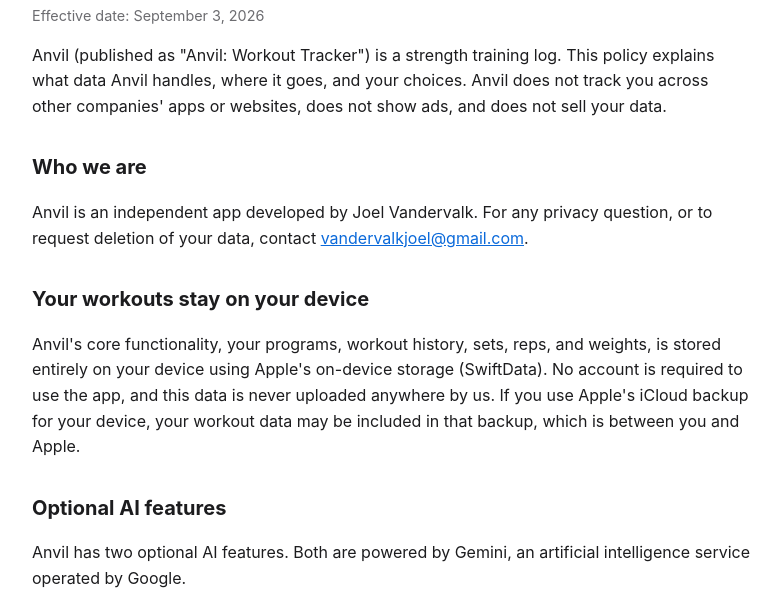
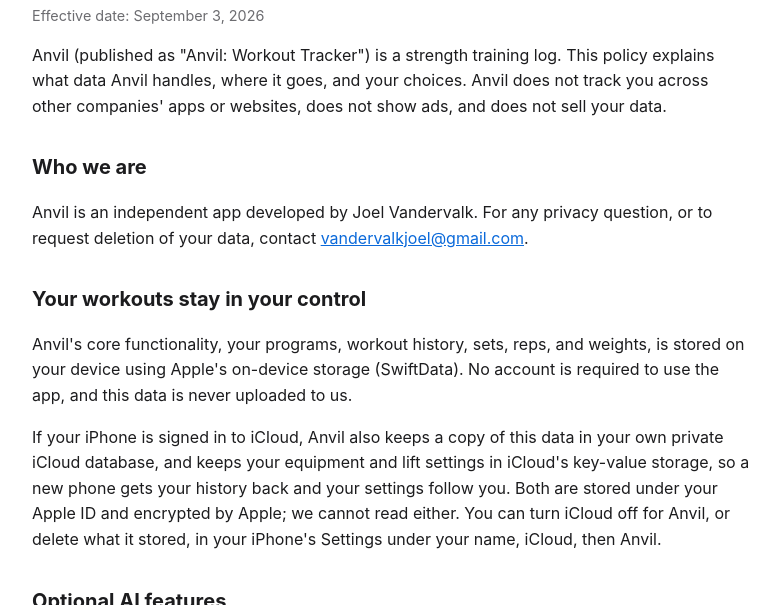
Before and after one commit to vandervalkjoel/anvil-site, a plain HTML site: page privacy.html in a window 1280 px wide. Shown: the part 150-755 px from the top of the page, without its empty margins (248-1029 px from the left). Drawn offline with Linux system fonts and the light colour scheme.

Commit message:
Update privacy policy for iCloud sync

```diff
--- a/privacy.html
+++ b/privacy.html
@@ -41,12 +41,17 @@
 question, or to request deletion of your data, contact
 <a href="mailto:vandervalkjoel@gmail.com">vandervalkjoel@gmail.com</a>.</p>
 
-<h2>Your workouts stay on your device</h2>
+<h2>Your workouts stay in your control</h2>
 <p>Anvil's core functionality, your programs, workout history, sets, reps, and
-weights, is stored entirely on your device using Apple's on-device storage
-(SwiftData). No account is required to use the app, and this data is never
-uploaded anywhere by us. If you use Apple's iCloud backup for your device, your
-workout data may be included in that backup, which is between you and Apple.</p>
+weights, is stored on your device using Apple's on-device storage (SwiftData).
+No account is required to use the app, and this data is never uploaded to us.</p>
+<p>If your iPhone is signed in to iCloud, Anvil also keeps a copy of this data
+in your own private iCloud database, and keeps your equipment and lift settings
+in iCloud's key-value storage, so a new phone gets your history back and your
+settings follow you. Both are stored under your Apple ID and encrypted by
+Apple; we cannot read either. You can turn iCloud off for Anvil, or delete
+what it stored, in your iPhone's Settings under your name, iCloud, then
+Anvil.</p>
 
 <h2>Optional AI features</h2>
 <p>Anvil has two optional AI features. Both are powered by Gemini, an artificial
```
